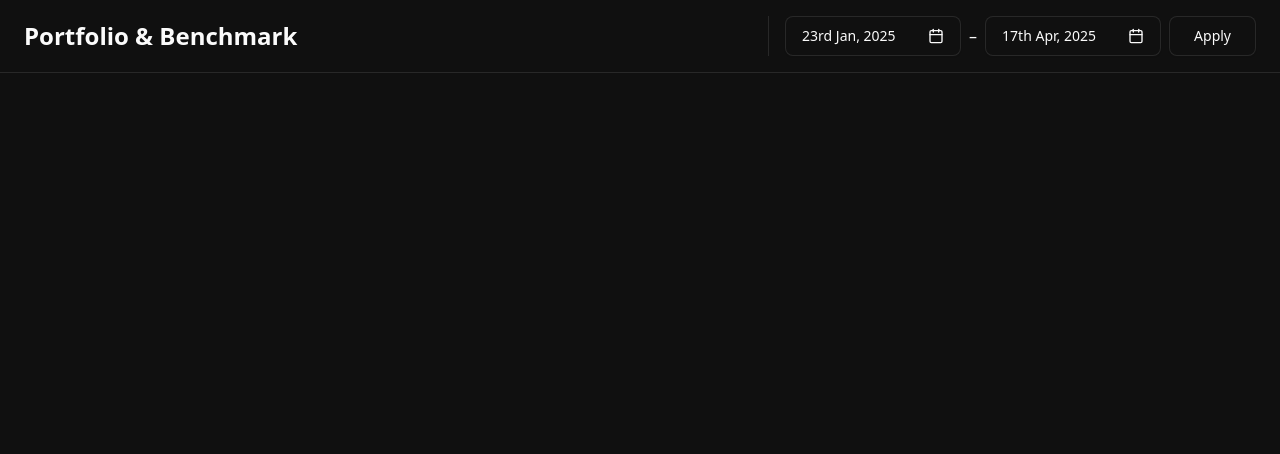
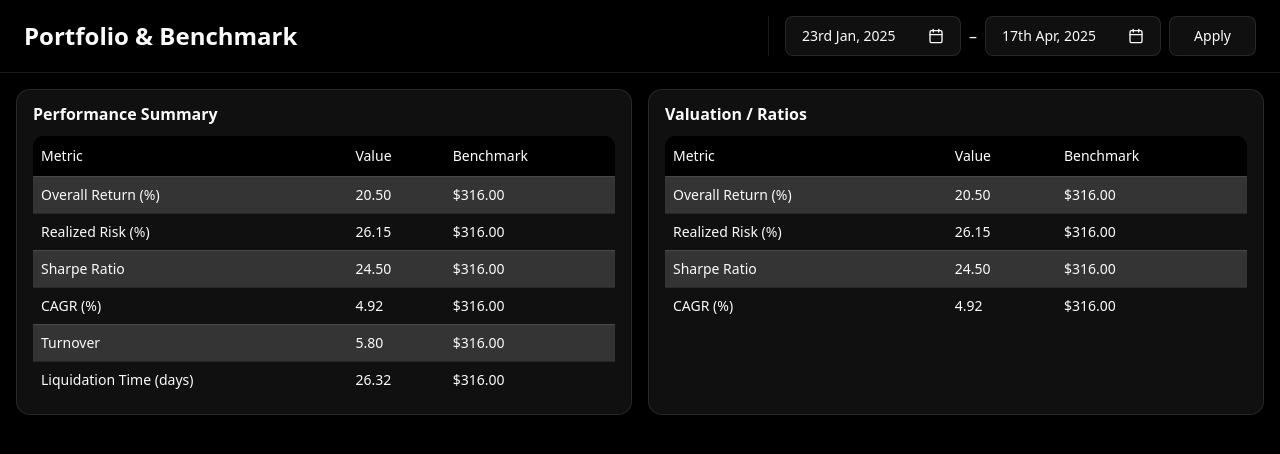
Before and after one commit to prashantpaddune/portfolio-benchmark, a Next.js app: page / in a window 1280 px wide. Shown: the top 454 px of the page. Built offline with nearby package versions, Linux system fonts and the light colour scheme.

Commit message:
feat: add performance and valution widget

```diff
--- a/package.json
+++ b/package.json
@@ -38,6 +38,7 @@
     "@radix-ui/react-toggle-group": "^1.1.0",
     "@radix-ui/react-tooltip": "^1.1.4",
     "@tanstack/react-query": "^5.56.2",
+    "@tanstack/react-table": "^8.21.3",
     "class-variance-authority": "^0.7.1",
     "clsx": "^2.1.1",
     "cmdk": "^1.0.0",
--- a/src/app/globals.css
+++ b/src/app/globals.css
@@ -3,6 +3,8 @@
 
 @theme inline {
     --color-background: var(--background);
+    --color-black: var(--black);
+    --color-white: var(--white);
     --color-foreground: var(--foreground);
     --color-navbar-ring: var(--navbar-ring);
     --color-navbar-border: var(--navbar-border);
@@ -38,6 +40,8 @@
 :root {
     --radius: 0.625rem;
     --background: #101010;
+    --black: #000000;
+    --white: #ffffff;
     --foreground: #FBFBFB;
     --primary: #EBEBEB;
     --primary-foreground: #343434;
--- a/src/app/layout.tsx
+++ b/src/app/layout.tsx
@@ -14,7 +14,7 @@ type LayoutProps = {
 const RootLayout = ({ children }: LayoutProps) => {
     return (
         <html lang="en">
-            <body className="min-h-screen bg-background">
+            <body className="min-h-screen bg-black">
                 {children}
             </body>
         </html>
--- a/src/app/page.tsx
+++ b/src/app/page.tsx
@@ -1,9 +1,26 @@
-import Header from "@/components/header";
+import Header from "@/components/header"
+import Widget from "@/components/widget"
+import { profileSummaryColumns, profileSummaryData } from "@/constants/profile-summary";
+import { valuationColumns, valuationData } from "@/constants/valuation-rations";
 
 export default function Home() {
-  return (
-    <div className="flex items-center justify-items-center">
-        <Header/>
-    </div>
-  );
+    return (
+        <>
+            <Header />
+            <div className="flex w-full gap-4 p-4">
+                <Widget
+                    title="Performance Summary"
+                    columns={profileSummaryColumns}
+                    data={profileSummaryData}
+                    striped
+                />
+                <Widget
+                    title="Valuation / Ratios"
+                    columns={valuationColumns}
+                    data={valuationData}
+                    striped
+                />
+            </div>
+        </>
+    )
 }
--- /dev/null
+++ b/src/components/ui/data-table.tsx
@@ -0,0 +1,85 @@
+"use client"
+
+import * as React from "react"
+import {
+    ColumnDef,
+    flexRender,
+    getCoreRowModel,
+    useReactTable,
+} from "@tanstack/react-table"
+
+import {
+    Table,
+    TableHeader,
+    TableBody,
+    TableRow,
+    TableHead,
+    TableCell,
+} from "@/components/ui/table"
+
+type DataTableProps<TData, TValue> = {
+    columns: ColumnDef<TData, TValue>[]
+    data: TData[]
+    striped?: boolean
+}
+
+export function DataTable<TData, TValue>({
+   columns,
+   data,
+   striped = false,
+}: DataTableProps<TData, TValue>) {
+    const table = useReactTable({
+        data,
+        columns,
+        getCoreRowModel: getCoreRowModel(),
+    })
+
+    return (
+        <Table className="w-full">
+            <TableHeader>
+                {table.getHeaderGroups().map((hg) => (
+                    <TableRow key={hg.id}>
+                        {hg.headers.map((header, idx) => {
+                            const isFirst = idx === 0
+                            const isLast = idx === hg.headers.length - 1
+                            return (
+                                <TableHead
+                                    key={header.id}
+                                    className={[
+                                        "bg-black text-white",
+                                        isFirst && "rounded-tl-lg",
+                                        isLast  && "rounded-tr-lg",
+                                    ]
+                                        .filter(Boolean)
+                                        .join(" ")}
+                                >
+                                    {header.isPlaceholder
+                                        ? null
+                                        : flexRender(
+                                            header.column.columnDef.header,
+                                            header.getContext()
+                                        )}
+                                </TableHead>
+                            )
+                        })}
+                    </TableRow>
+                ))}
+            </TableHeader>
+
+            <TableBody>
+                {table.getRowModel().rows.map((row, rowIndex) => (
+                    <TableRow
+                        key={row.id}
+                        className={striped && rowIndex % 2 === 0 ? "bg-input" : ""}
+                    >
+                        {row.getVisibleCells().map((cell) => (
+                            <TableCell key={cell.id}>
+                                {flexRender(cell.column.columnDef.cell, cell.getContext())}
+                            </TableCell>
+                        ))}
+                    </TableRow>
+                ))}
+            </TableBody>
+        </Table>
+    )
+}
--- /dev/null
+++ b/src/components/widget.tsx
@@ -0,0 +1,37 @@
+"use client"
+
+import * as React from "react"
+import { Card, CardHeader, CardTitle, CardContent } from "@/components/ui/card"
+import { DataTable } from "@/components/ui/data-table"
+import { ColumnDef } from "@tanstack/react-table"
+
+type WidgetProps<TData extends object> = {
+    title: string
+    columns: ColumnDef<TData, never>[]
+    data: TData[]
+    striped?: boolean
+}
+
+const Widget = <TData extends object>({
+     title,
+     columns,
+     data,
+     striped = false,
+}: WidgetProps<TData>) => {
+    return (
+        <Card className="w-full bg-background text-card-foreground gap-2 py-4">
+            <CardHeader className="px-4">
+                <CardTitle>{title}</CardTitle>
+            </CardHeader>
+            <CardContent className="px-4">
+                <DataTable
+                    columns={columns}
+                    data={data}
+                    striped={striped}
+                />
+            </CardContent>
+        </Card>
+    )
+}
+
+export default Widget
--- /dev/null
+++ b/src/constants/profile-summary.tsx
@@ -0,0 +1,17 @@
+import { ColumnDef } from "@tanstack/react-table";
+import { SummaryRow } from "@/types/types";
+
+export const profileSummaryColumns: ColumnDef<SummaryRow>[] = [
+    { accessorKey: "metric",    header: "Metric"    },
+    { accessorKey: "value",     header: "Value"     },
+    { accessorKey: "benchmark", header: "Benchmark" },
+]
+
+export const profileSummaryData: SummaryRow[] = [
+    { metric: "Overall Return (%)",      value: "20.50", benchmark: "$316.00" },
+    { metric: "Realized Risk (%)",       value: "26.15", benchmark: "$316.00" },
+    { metric: "Sharpe Ratio",            value: "24.50", benchmark: "$316.00" },
+    { metric: "CAGR (%)",                value: "4.92",  benchmark: "$316.00" },
+    { metric: "Turnover",                value: "5.80",  benchmark: "$316.00" },
+    { metric: "Liquidation Time (days)", value: "26.32", benchmark: "$316.00" },
+]
--- /dev/null
+++ b/src/constants/valuation-rations.tsx
@@ -0,0 +1,15 @@
+import { ColumnDef } from "@tanstack/react-table";
+import { SummaryRow } from "@/types/types";
+
+export const valuationColumns: ColumnDef<SummaryRow>[] = [
+    { accessorKey: "metric",    header: "Metric"    },
+    { accessorKey: "value",     header: "Value"     },
+    { accessorKey: "benchmark", header: "Benchmark" },
+]
+
+export const valuationData: SummaryRow[] = [
+    { metric: "Overall Return (%)",      value: "20.50", benchmark: "$316.00" },
+    { metric: "Realized Risk (%)",       value: "26.15", benchmark: "$316.00" },
+    { metric: "Sharpe Ratio",            value: "24.50", benchmark: "$316.00" },
+    { metric: "CAGR (%)",                value: "4.92",  benchmark: "$316.00" },
+]
--- /dev/null
+++ b/src/types/types.ts
@@ -0,0 +1,5 @@
+export type SummaryRow = {
+    metric:   string
+    value:    string
+    benchmark:string
+}
```
Also changed, not shown: 1 other file (tests, documents, lock files or other folders).
